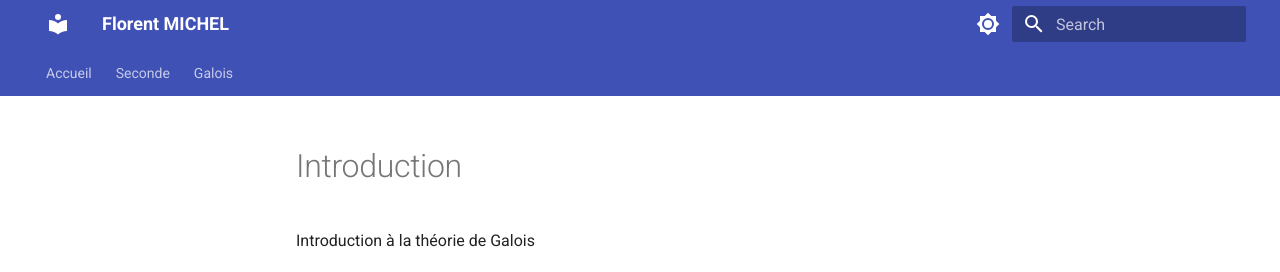
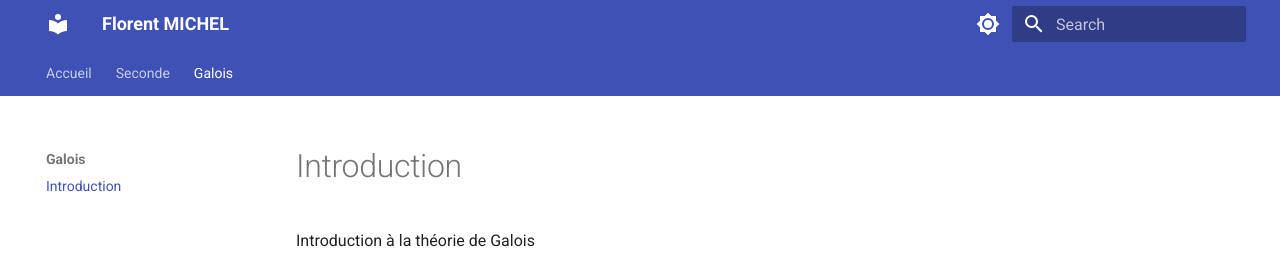
Before and after one commit to Florent-Michel/florent-michel.github.io, an MkDocs documentation site: the page built from docs/galois/introduction.md, in a window 1280 px wide. Shown: the top 272 px of the page. Built offline with MkDocs 1.6.1 and Material for MkDocs 9.7.7, drawn with Linux system fonts in a browser that asks for light colours.

Commit message:
Update mkdocs.yml

```diff
--- a/mkdocs.yml
+++ b/mkdocs.yml
@@ -24,4 +24,4 @@ nav:
   - Seconde:
     - Suites récurrentes: seconde/suites_recurrentes.md
   - Galois:
-    - Introduction: galois/galois1.md
+    - Introduction: galois/introduction.md
```
